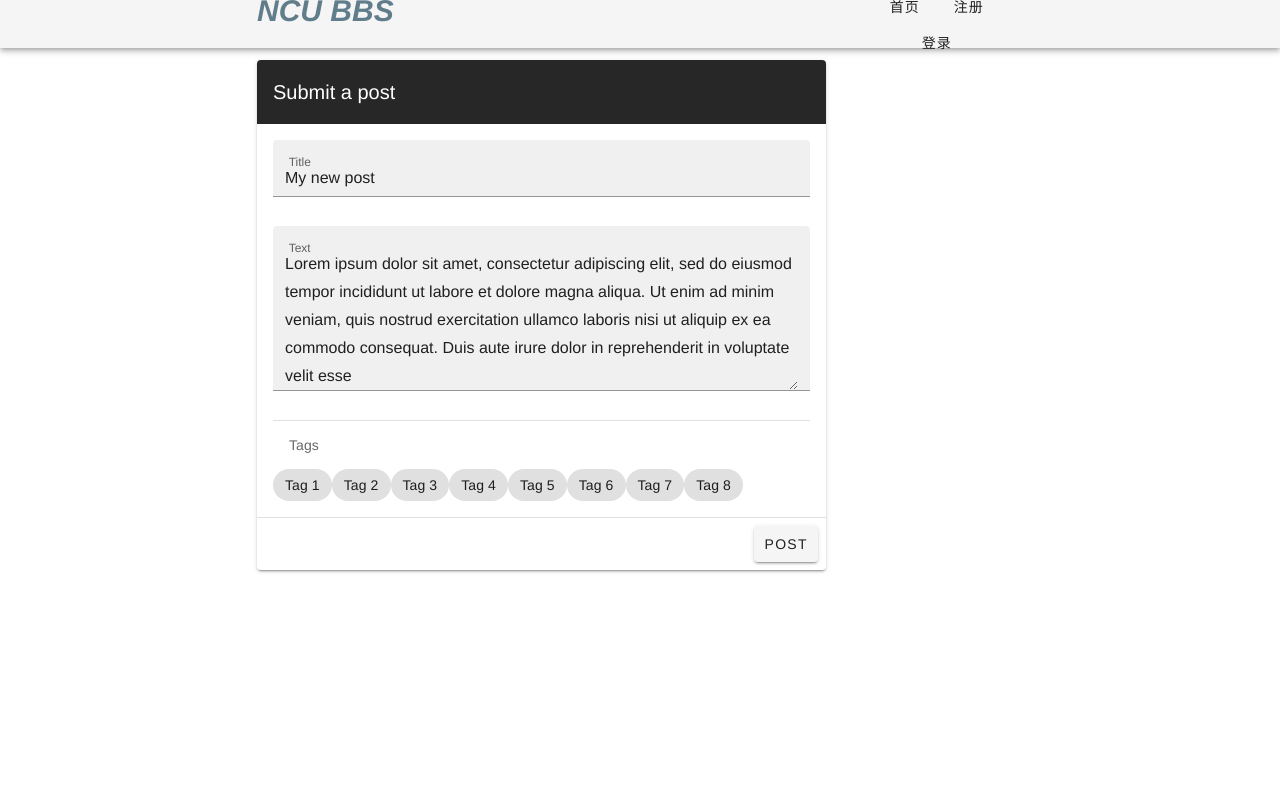
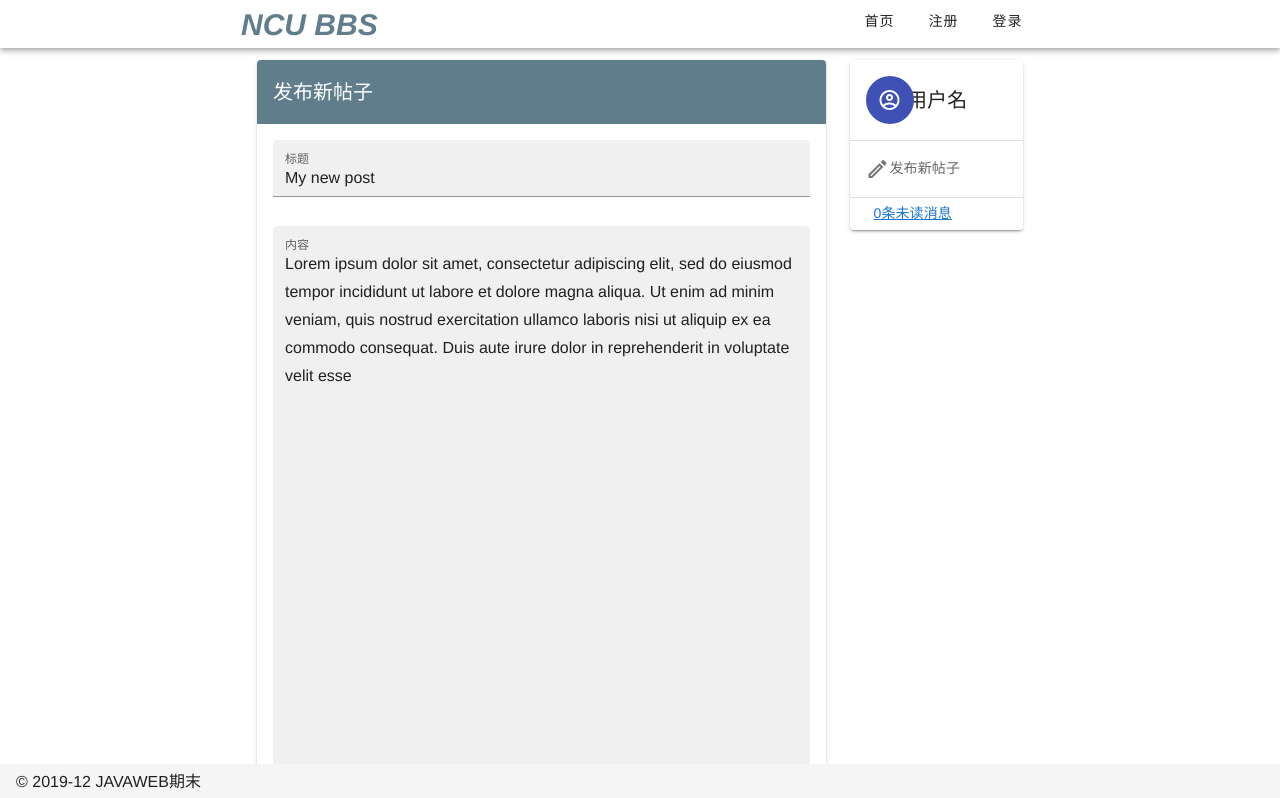
Before and after one commit to JMTBB/bbs-vue, a Vue app: page /#/ in a window 1280 px wide. Shown: the top 798 px of the page. Built offline with nearby package versions, Linux system fonts and the light colour scheme.

Commit message:
添加右侧个人信息部分

```diff
--- /dev/null
+++ b/src/components/AvatarCard.vue
@@ -0,0 +1,34 @@
+<template>
+  <v-card>
+    <v-card-title>
+      <v-row align="center">
+        <v-col md="3">
+          <v-avatar color="indigo">
+            <v-icon dark>mdi-account-circle-outline</v-icon>
+          </v-avatar>
+        </v-col>
+        <v-col md="9">用户名</v-col>
+      </v-row>
+    </v-card-title>
+
+    <v-divider></v-divider>
+    <v-card-text>
+      <v-icon>mdi-pencil-outline</v-icon>发布新帖子
+    </v-card-text>
+    <v-divider></v-divider>
+    <v-card-text>
+      <v-row class="ml-2 mr-2">
+        <a href>0条未读消息</a>
+        <v-spacer></v-spacer>
+        <v-icon>mdi-coin-outline</v-icon>
+      </v-row>
+    </v-card-text>
+  </v-card>
+</template>
+<script>
+export default {
+  data: () => ({
+    name: "avatarcard"
+  })
+};
+</script>
--- a/src/components/TopNav.vue
+++ b/src/components/TopNav.vue
@@ -1,38 +1,55 @@
 <template>
-  <div>
-    <v-app-bar color="primary" dense>
-      <v-container justify="center">
-        <v-row justify="center">
-          <v-col md="2"></v-col>
-          <v-col md="2">
-            <v-toolbar-title id="logo">NCU BBS</v-toolbar-title>
+  <v-app>
+    <v-app-bar color="white" dense>
+      <v-container>
+        <v-row justify="center" no-gutters>
+          <v-col md="8" id="topbar">
+            <v-row>
+              <v-toolbar-title id="logo">NCU BBS</v-toolbar-title>
+              <v-spacer></v-spacer>
+              <v-btn text v-for="item in navItems" :key="item">{{item}}</v-btn>
+            </v-row>
           </v-col>
-          <v-spacer></v-spacer>
-          <v-col md="2" align="center">
-            <v-btn text v-for="item in navItems" :key="item">{{item}}</v-btn>
-          </v-col>
-          <v-col md="2"></v-col>
         </v-row>
       </v-container>
     </v-app-bar>
-    <Editors></Editors>
-  </div>
+    <v-content>
+      <v-container>
+        <v-row>
+          <v-col md="8" id="maincontent">
+            <v-row>
+              <v-col md="9">
+                <Editor></Editor>
+              </v-col>
+              <v-col md="3">
+                <AvatarCard></AvatarCard>
+              </v-col>
+            </v-row>
+          </v-col>
+        </v-row>
+      </v-container>
+    </v-content>
+    <!-- <Editors></Editors> -->
+    <v-footer app>
+      <span>&copy; 2019-12 JAVAWEB期末</span>
+    </v-footer>
+  </v-app>
 </template>
 
 <script>
-import Editors from '../components/Editor'
+// import Editors from "../components/Editor";
+import Editor from "../components/testpages/Editor";
+import AvatarCard from "../components/AvatarCard";
 export default {
-  data:() => ({
-    navItems: [
-      "首页",
-      "注册",
-      "登录"
-    ]
+  data: () => ({
+    navItems: ["首页", "注册", "登录"]
   }),
   components: {
-    Editors
+    // Editors,
+    Editor,
+    AvatarCard
   }
-}
+};
 </script>
 
 <style scoped>
@@ -42,4 +59,8 @@ export default {
   font-style: italic;
   color: #607d8b;
 }
+#topbar,
+#maincontent {
+  margin: auto;
+}
 </style>
--- a/src/components/testpages/Editor.vue
+++ b/src/components/testpages/Editor.vue
@@ -5,15 +5,17 @@
       color="blue-grey"
       dark
     >
-      <v-toolbar-title>Submit a post</v-toolbar-title>
+      <v-toolbar-title>发布新帖子</v-toolbar-title>
     </v-toolbar>
 
     <v-card-text>
-      <v-text-field filled label="Title" value="My new post"></v-text-field>
+      <v-text-field filled label="标题" value="My new post"></v-text-field>
 
       <v-textarea
         filled
-        label="Text"
+        counter
+        rows="23"
+        label="内容"
         value="Lorem ipsum dolor sit amet, consectetur adipiscing elit, sed do eiusmod tempor incididunt ut labore et dolore magna aliqua. Ut enim ad minim veniam, quis nostrud exercitation ullamco laboris nisi ut aliquip ex ea commodo consequat. Duis aute irure dolor in reprehenderit in voluptate velit esse"
       ></v-textarea>
 
@@ -42,9 +44,9 @@
     <v-card-actions>
       <v-spacer></v-spacer>
       <v-btn
-        color="purple"
+        color="success"
       >
-        Post
+        发布
       </v-btn>
     </v-card-actions>
   </v-card>
```
